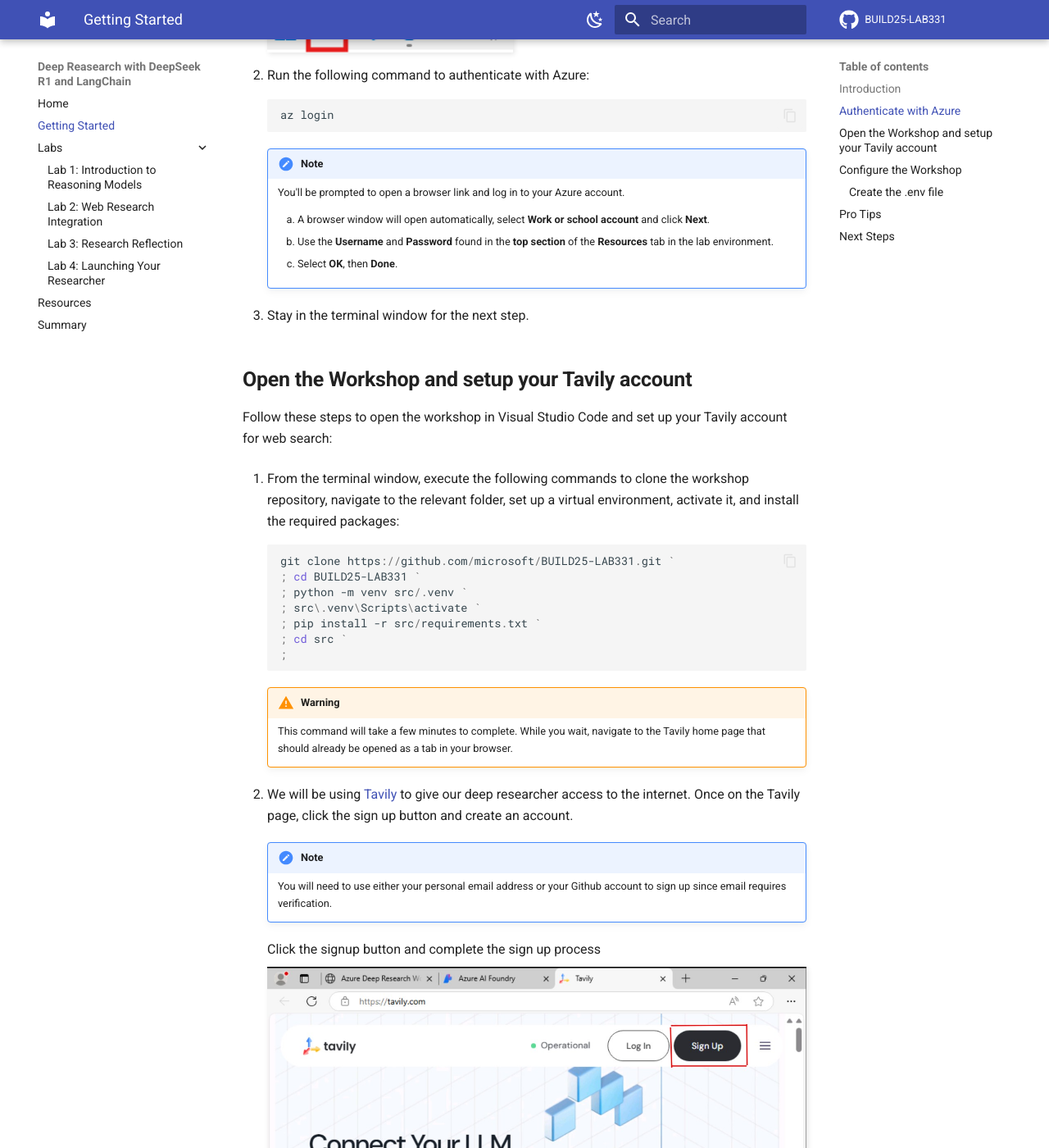
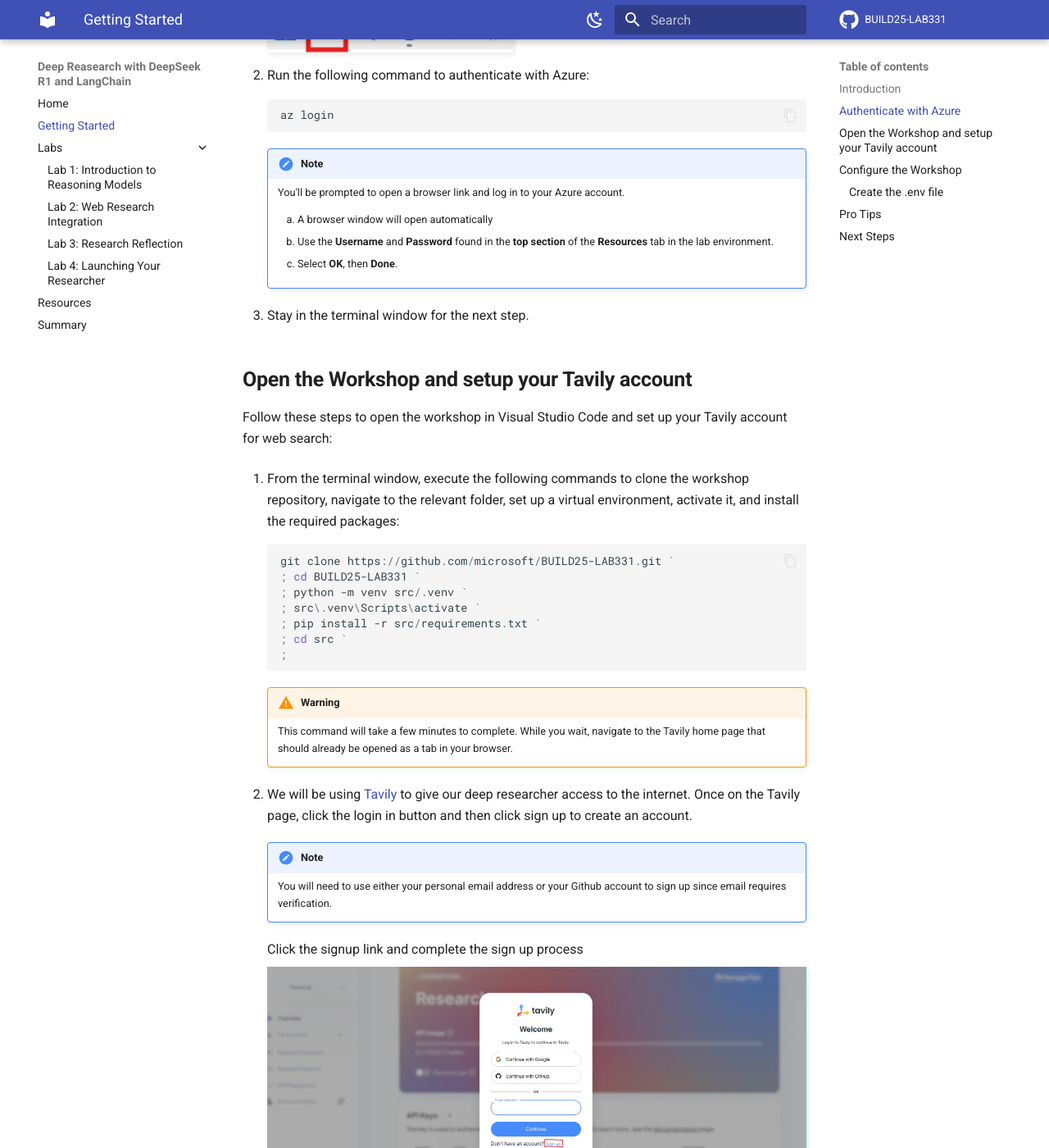
Before and after one commit to microsoft/BUILD25-LAB331, an MkDocs documentation site: the page built from docs/docs/getting-started.md, in a window 1280 px wide and 1400 px high, scrolled down 697 px. Shown: the whole window at 82% size. Built offline with MkDocs 1.6.1 and Material for MkDocs 9.7.7, drawn with Linux system fonts in a browser that asks for light colours; comment, search, counter and statistics services are not loaded; some of the changed text lies outside the part shown.

Commit message:
clarifying instructions from feedback

```diff
--- a/docs/docs/getting-started.md
+++ b/docs/docs/getting-started.md
@@ -25,12 +25,11 @@
         !!! note
             You'll be prompted to open a browser link and log in to your Azure account.
 
-            1. A browser window will open automatically, select **Work or school account** and click **Next**.
+            1. A browser window will open automatically
 
             2. Use the **Username** and **Password** found in the **top section** of the **Resources** tab in the lab environment.
 
             3. Select **OK**, then **Done**.
-
 
     3. Stay in the terminal window for the next step.
 
@@ -55,15 +54,15 @@
             This command will take a few minutes to complete. While you wait, navigate to the Tavily home page that should already be opened as a tab in your browser.
 
 
-    2. We will be using [Tavily](https://tavily.com/) to give our deep researcher access to the internet. Once on the Tavily page, click the sign up button and create an account.
+    2. We will be using [Tavily](https://tavily.com/) to give our deep researcher access to the internet. Once on the Tavily page, click the login in button and then click sign up to create an account.
 
         !!! note
             You will need to use either your personal email address or your Github account to sign up since email requires verification.
 
 
-        Click the signup button and complete the sign up process
+        Click the signup link and complete the sign up process
 
-        ![click the signup button](../media/tavily-signup.jpg){ width="800" }
+        <img src="../media/tavily-sign-highlight.jpg" alt="click the signup button" width="800" height="600">
 
         Once sign up is complete you should see a page with an API Key that looks like this. You will use this key later, so minimize the page for now and return to the terminal.
 
@@ -85,6 +84,14 @@
 
     1. Open a new terminal in VSCode.
 
+        To do this either:
+
+        - Click the hamburger menu, select terminal and click 'New Terminal'
+
+        <img src="../media/terminal-ex.png" alt="click terminal example" width="800">
+
+        - Or use **CTRL + SHIFT + `**
+
     2. To create a `.env` file with the variables needed for this workshop click on the `instructions` tab in your Skillable lab manual. Click on the command under Lab Guide and patse it in the terminal. Press enter to run the command and follow the instructions.
 
         ![configuration stpe](./media/configuration.png)
@@ -97,9 +104,14 @@
     ## **Pro Tips**
 
     !!! tips
-        1. The **Burger Menu** in the right-hand panel of the lab environment offers additional features, including the **Split Window View** and the option to end the lab. The **Split Window View** allows you to maximize the lab environment to full screen, optimizing screen space. The lab's **Instructions** and **Resources** panel will open in a separate window.
-        2. If the lab instructions are slow to scroll in the lab environment, try copying the instructions’ URL and opening it in **your computer’s local browser** for a smoother experience.
-        3. If you have trouble viewing an image, simply **click the image to enlarge it**.
+        1. The **Burger Menu** in the right-hand panel of the skillable lab environment offers additional features, including the **Split Window View** and the option to end the lab. The **Split Window View** allows you to maximize the lab environment to full screen, optimizing screen space. The lab's **Instructions** and **Resources** panel will open in a separate window.
+
+        2. For an easier view of the lab guide and VS Code open the lab guide in a browser tab outside the lab environment and then do a 3/4 to 1/4 screen split like this:
+
+            ![guide split](./media/screen-split.png)
+
+        3. If the lab instructions are slow to scroll in the lab environment, try copying the instructions’ URL and opening it in **your computer’s local browser** for a smoother experience.
+        4. If you have trouble viewing an image, simply **click the image to enlarge it**.
 
     ## **Next Steps**
 
```
Also changed, not shown: docs/docs/media/screen-split.png (added), docs/docs/media/tavily-login.png (added), docs/docs/media/terminal-ex.png (added).
